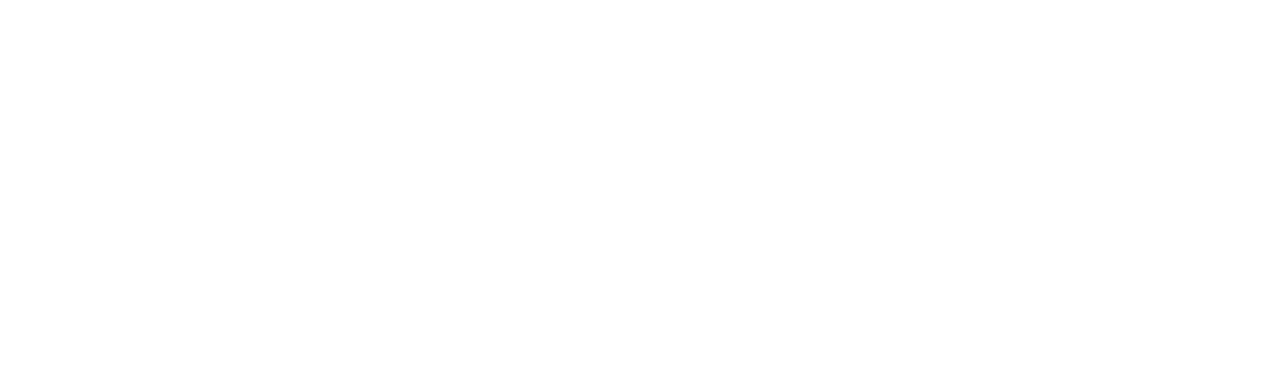
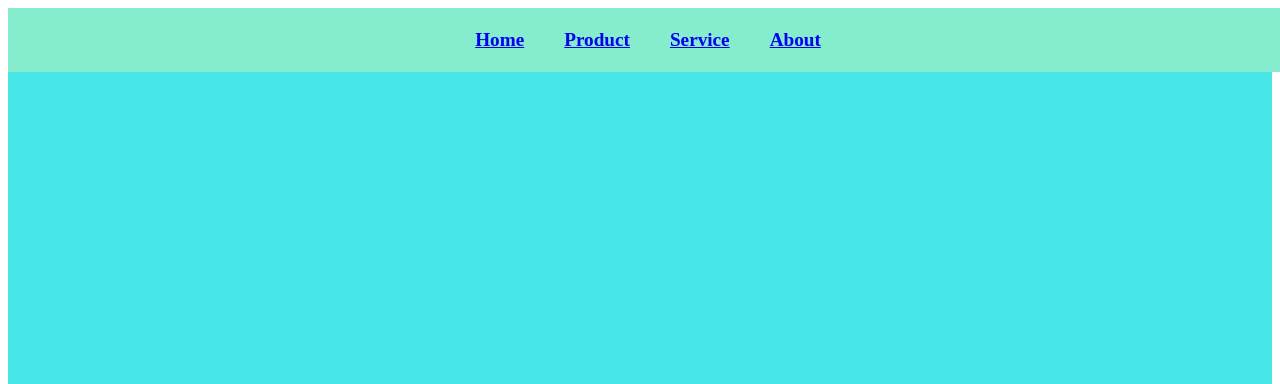
Before and after one commit to Nivethithaprasanna/Web-Design, a plain HTML site: page page.html in a window 1280 px wide. Shown: the top 384 px of the page. Drawn offline with Linux system fonts and the light colour scheme.

Commit message:
Add files via upload

```diff
--- a/page.html
+++ b/page.html
@@ -1,4 +1,60 @@
 <!DOCTYPE html>
 <html lang="en">
+    <head>
+        <meta charset="UTF-8">
+        <meta name="viewport" content="width=device-width" initial-scale="1.0">
+        <title>document</title>
+        <style>
+            html{
+                scroll-behavior: smooth;
+            }
+            header{
+                background-color: rgb(133, 236, 205);
+                min-height: 30px;
+                position: fixed;
+                width: 100vw;
+
+            }
+            ul{
+                display: flex;
+                gap: 40px;
+                justify-content: center;
+                padding: 5px;
+            }
+            li{
+                list-style-type: none;
+                font-size: larger;
+                font-weight: 900;
+            }
+            div{
+                height: 100vh;
+                display: flex;
+                justify-content: center;
+                align-items: center;
+            }
+
+        </style>
+    </head>
+    <body>
+        <header>
+            <nav>
+                <ul>
+                    <li><a href="#h">Home</a></li>
+                    <li><a href="#p">Product</a></li>
+                    <li><a href="#s">Service</a></li>
+                    <li><a href="#a">About</a></li>
+                </ul>
+            </nav>
+        </header>
+        <main>
+<div style="background-color:rgb(72, 231, 231);" id="h"><h1>Home</h1></div>
+<div style="background-color: rgb(108, 224, 152);" id="p"><h1>Product</h1></div>
+<div style="background-color: rgb(247, 141, 241);" id="s"><h1>Service</h1></div>
+<div style="background-color:rgb(98, 202, 236) ;" id="a"><h1>About</h1></div>
+        </main>
+        <footer>
+
+        </footer>
+    </body>
 
 </html>
```
